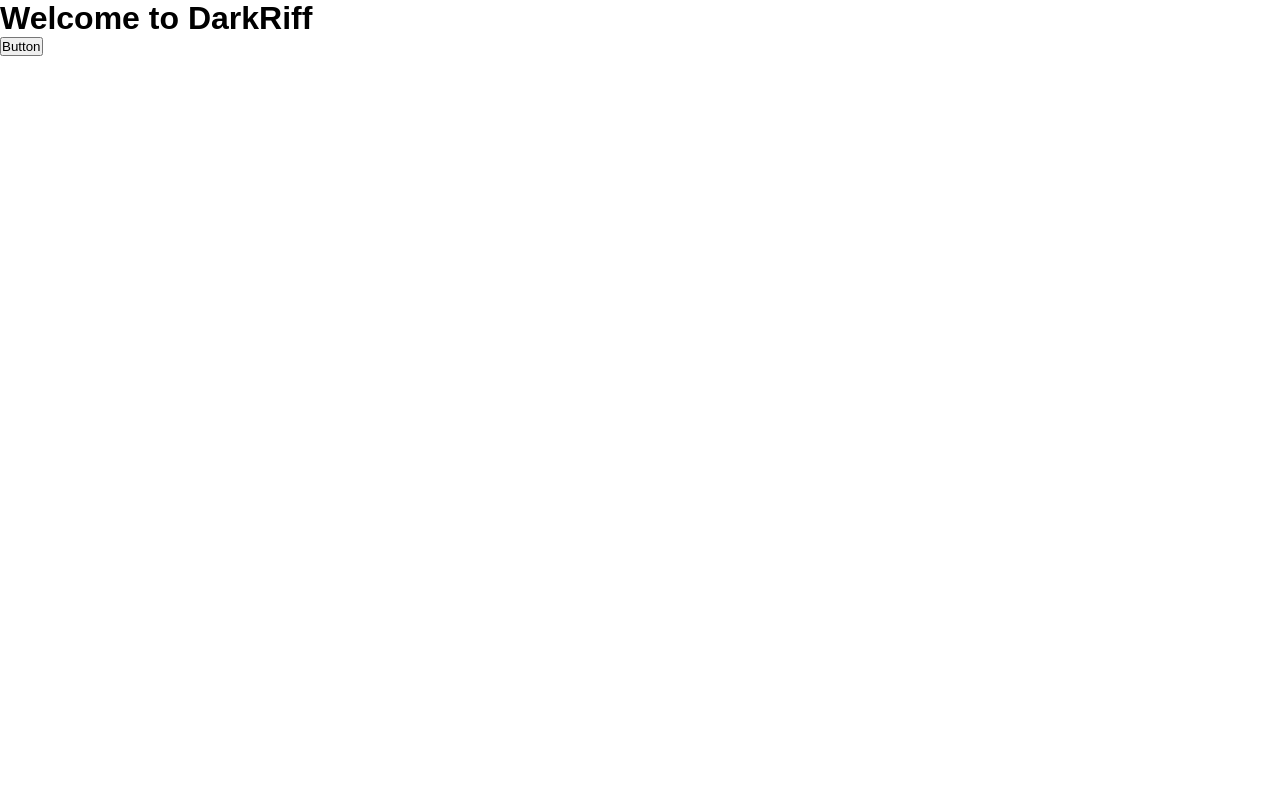
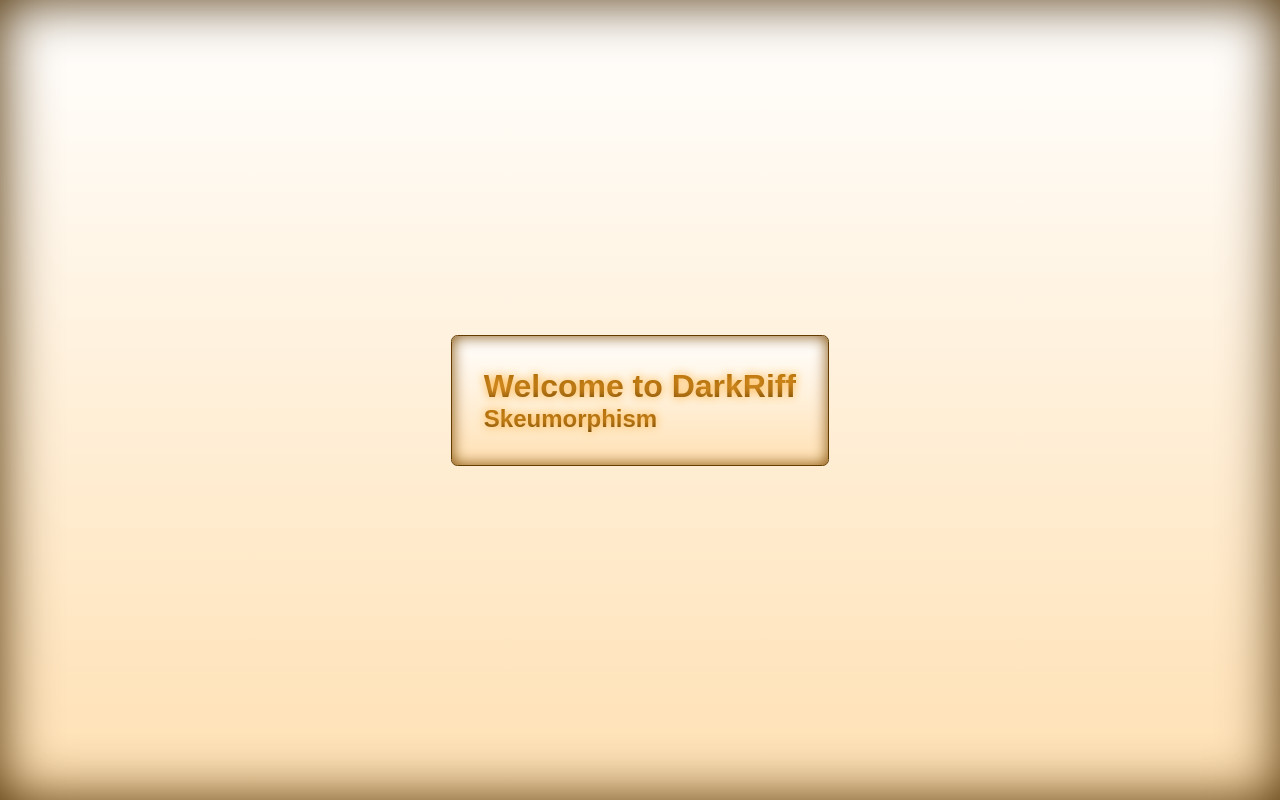
Before and after one commit to mambucodev/darkriff, a Next.js app: page / in a window 1280 px wide. Built offline with nearby package versions, Linux system fonts and the light colour scheme.

Commit message:
adding skeumorphism to body and .box

```diff
--- a/app/page.tsx
+++ b/app/page.tsx
@@ -1,10 +1,10 @@
-import Button from "@/components/button";
-
 export default function Home() {
   return (
-    <div>
-      <h1>Welcome to DarkRiff</h1>
-      <Button />
+    <div className="container-fill">
+      <div className="box">
+        <h1>Welcome to DarkRiff</h1>
+        <h2>Skeumorphism</h2>
+      </div>
     </div>
   );
 }
--- a/components/button.tsx
+++ /dev/null
@@ -1,3 +0,0 @@
-export default function Button() {
-  return <button className="button">Button</button>;
-}
--- /dev/null
+++ b/scss/components/_box.scss
@@ -0,0 +1,7 @@
+.box {
+  background: linear-gradient(var(--gradient-background));
+  border: var(--box-border);
+  padding: var(--box-padding);
+  box-shadow: var(--inset-shadow);
+  border-radius: var(--rounded-corner);
+}
--- a/scss/components/_button.scss
+++ b/scss/components/_button.scss
@@ -0,0 +1,6 @@
+button {
+  background-color: var(--background);
+  color: var(--foreground-accent);
+
+  border: none;
+}
--- /dev/null
+++ b/scss/components/_container.scss
@@ -0,0 +1,7 @@
+.container-fill {
+  display: flex;
+  flex-direction: column;
+  height: 100vh;
+  justify-content: center;
+  align-items: center;
+}
--- a/scss/components/_general.scss
+++ b/scss/components/_general.scss
@@ -1,7 +1,14 @@
 body {
   color: var(--foreground);
-  background: var(--background);
+  background: linear-gradient(var(--gradient-background));
+  box-shadow: var(--inset-shadow-strong);
+
   font-family: Arial, Helvetica, sans-serif;
   -webkit-font-smoothing: antialiased;
   -moz-osx-font-smoothing: grayscale;
+
+  /* font-size: var(--font-size); */
+
+  max-width: 100vw;
+  overflow-x: hidden;
 }
--- /dev/null
+++ b/scss/components/_typography.scss
@@ -0,0 +1,12 @@
+h1,
+h2,
+h3,
+h4,
+h5,
+h6 {
+  background: linear-gradient(var(--gradient-text));
+  text-shadow: var(--text-glow);
+  -webkit-background-clip: text;
+  background-clip: text;
+  color: transparent;
+}
--- a/scss/components/_variables.scss
+++ b/scss/components/_variables.scss
@@ -3,9 +3,27 @@
   --accent-s: 100%;
   --accent-l: 50%;
 
-  --background: hsl(var(--accent-h), var(--accent-s), calc(var(--accent-l) * 2));
-  --foreground-accent: hsl(var(--accent-h), var(--accent-s), calc(var(--accent-l) * 0.3));
-  --foreground: hsl(0, 0, 22%);
+  /* --background: hsl(var(--accent-h), var(--accent-s), min(95%, calc(var(--accent-l) * 1.9))); */
+  /* --foreground-accent: hsl(var(--accent-h), var(--accent-s), max(5%, calc(var(--accent-l) * .3))); */
+
+  --gradient-text:
+    hsl(var(--accent-h), var(--accent-s), max(35%, calc(var(--accent-l) * .6))),
+    hsl(var(--accent-h), var(--accent-s), max(20%, calc(var(--accent-l) * .4)));
+
+  --gradient-background:
+    hsl(var(--accent-h), var(--accent-s), min(100%, calc(var(--accent-l) * 2))),
+    hsl(var(--accent-h), var(--accent-s), min(95%, calc(var(--accent-l) * 1.7)));
+
+  --box-border: 1px solid hsl(var(--accent-h), var(--accent-s), min(20%, calc(var(--accent-l) * .5)));
+  --outer-shadow: 0 0 1rem hsl(var(--accent-h), var(--accent-s), max(85%, calc(var(--accent-l) * 1.4)));
+  --inset-shadow: inset 0 0 .9rem hsl(var(--accent-h), var(--accent-s), calc(var(--accent-l) * .5));
+  --inset-shadow-strong: inset 0 0 3.5rem hsl(var(--accent-h), var(--accent-s), calc(var(--accent-l) * .3));
+  --rounded-corner: .4rem;
+  --box-padding: 2rem;
+
+  --text-glow: 0 0 .6rem hsl(var(--accent-h), var(--accent-s), min(75%, calc(var(--accent-l) * 1.2)));
+
+  /* --font-size: 16px; */
 
   /* @media (prefers-color-scheme: dark) {
 
--- a/scss/style.scss
+++ b/scss/style.scss
@@ -1,5 +1,8 @@
+@use "components/box";
 @use "components/button";
+@use "components/container";
 @use "components/general";
+@use "components/typography";
 @use "components/variables";
 
 /* html,
```
Also changed, not shown: 1 other file (tests, documents, lock files or other folders).
